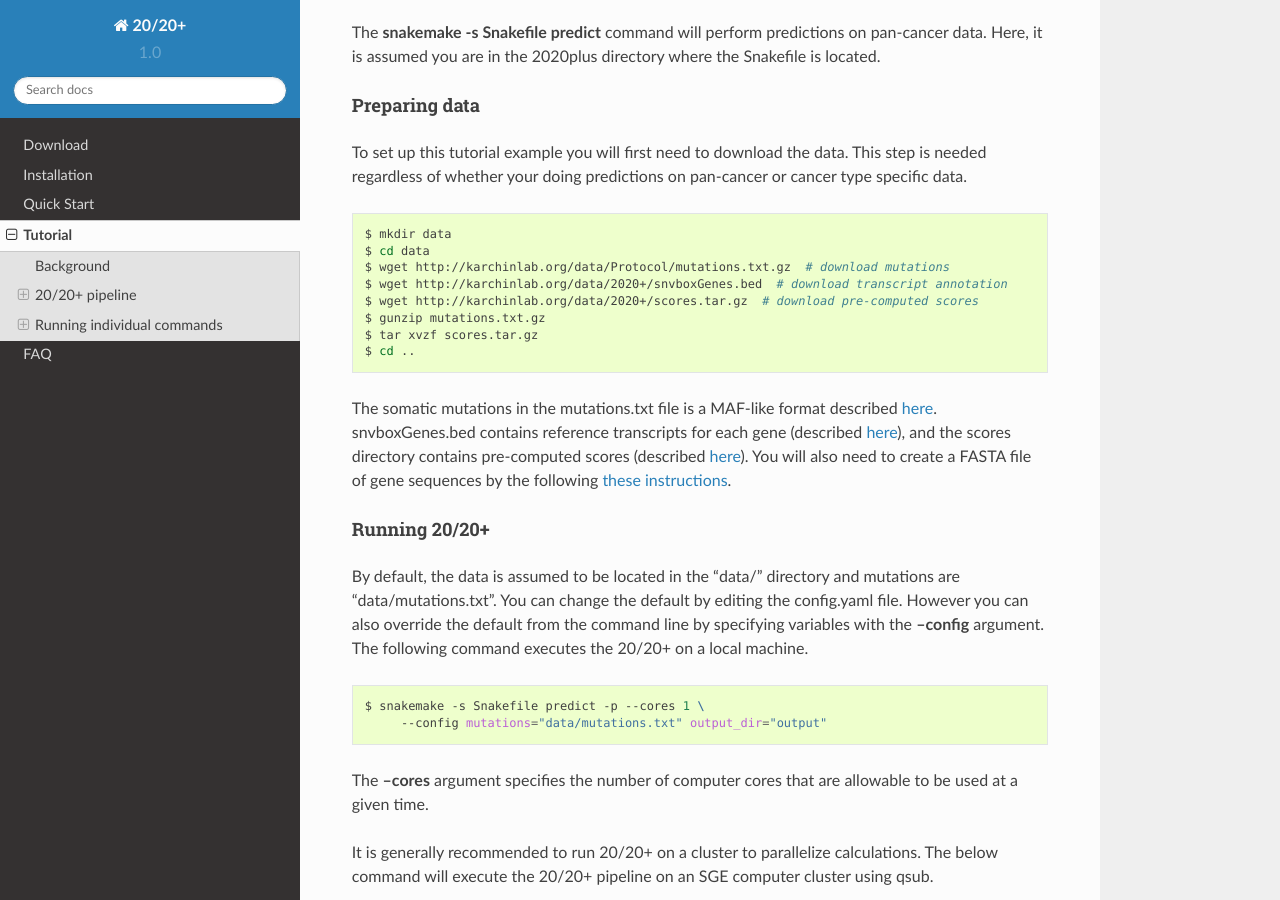
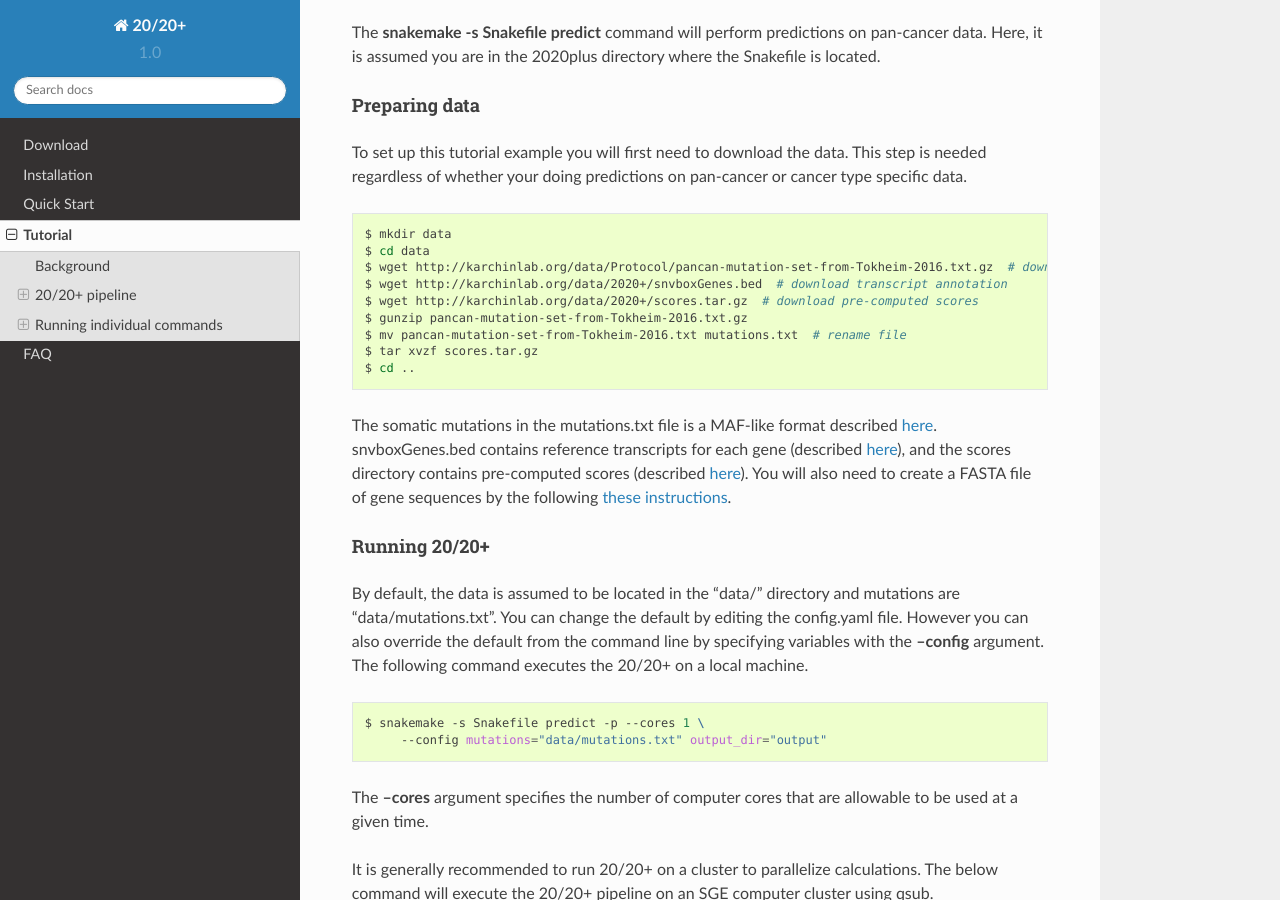
Before and after one commit to KarchinLab/2020plus, a Sphinx documentation site: the page built from doc/tutorial.rst, in a window 1280 px wide and 900 px high, scrolled down 1098 px. Built offline with Sphinx 7.4.7 and the Read the Docs theme 2.0.0, drawn with Linux system fonts in a browser that asks for light colours.

Commit message:
Fixed url in tutorial doc

```diff
--- a/doc/tutorial.rst
+++ b/doc/tutorial.rst
@@ -52,10 +52,11 @@ or cancer type specific data.
 
    $ mkdir data
    $ cd data
-   $ wget http://karchinlab.org/data/Protocol/mutations.txt.gz  # download mutations
+   $ wget http://karchinlab.org/data/Protocol/pancan-mutation-set-from-Tokheim-2016.txt.gz  # download mutations
    $ wget http://karchinlab.org/data/2020+/snvboxGenes.bed  # download transcript annotation
    $ wget http://karchinlab.org/data/2020+/scores.tar.gz  # download pre-computed scores
-   $ gunzip mutations.txt.gz
+   $ gunzip pancan-mutation-set-from-Tokheim-2016.txt.gz
+   $ mv pancan-mutation-set-from-Tokheim-2016.txt mutations.txt  # rename file
    $ tar xvzf scores.tar.gz
    $ cd ..
 
@@ -255,7 +256,7 @@ Creating null distribution
 
 The first step is to obtain a trained classifier on the observed data.
 You can skip this step if you download an already trained classifier
-used in Tokheim et al. (`here <>`_). The procedure is diagrammed below, and
+used in Tokheim et al. (`here <http://karchinlab.org/data/2020+/2020plus.Rdata>`_). The procedure is diagrammed below, and
 is critical that a pan-cancer mutation data set is used for training.
 
 .. image:: /images/pancan_trained_classifier.png
```
